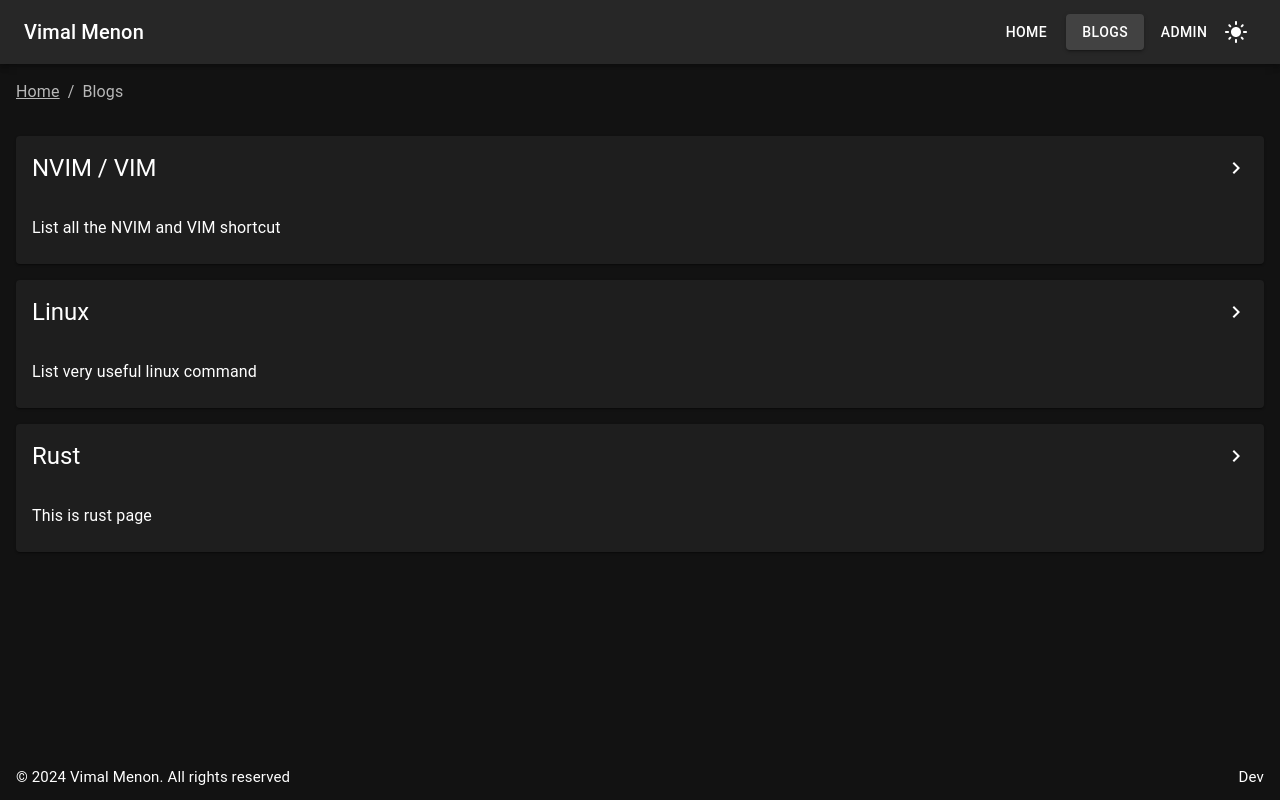
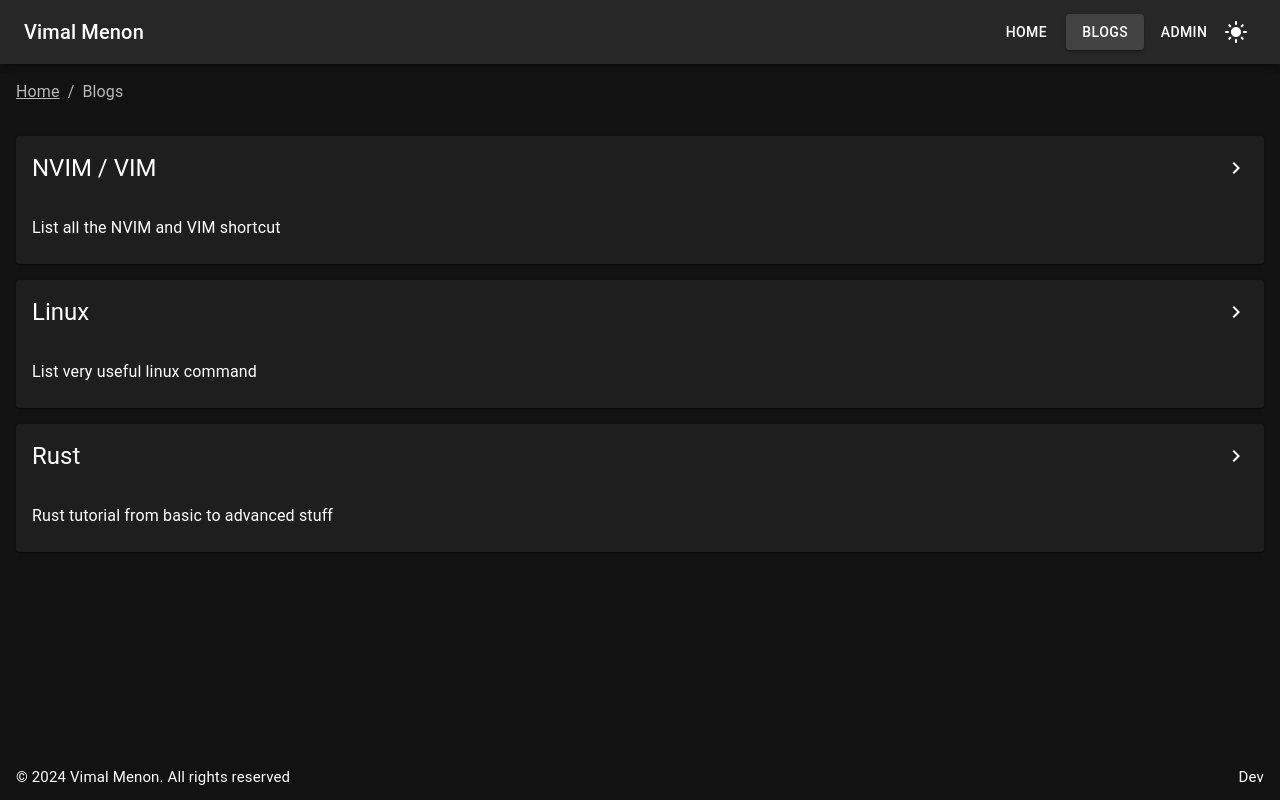
Before and after one commit to vimalmenon/frontend.vimalmenon.com, a Next.js app: page /blogs in a window 1280 px wide. Built offline with nearby package versions, Linux system fonts and the light colour scheme; no server answers; what @mui/material-nextjs would draw is missing.

Commit message:
updated blog content

```diff
--- a/src/app/blogs/blogs.data.ts
+++ b/src/app/blogs/blogs.data.ts
@@ -11,7 +11,7 @@ export const blogs = [
   },
   {
     title: 'Rust',
-    content: 'This is rust page',
+    content: 'Rust tutorial from basic to advanced stuff',
     link: '/blogs/rust',
   },
 ];
```
